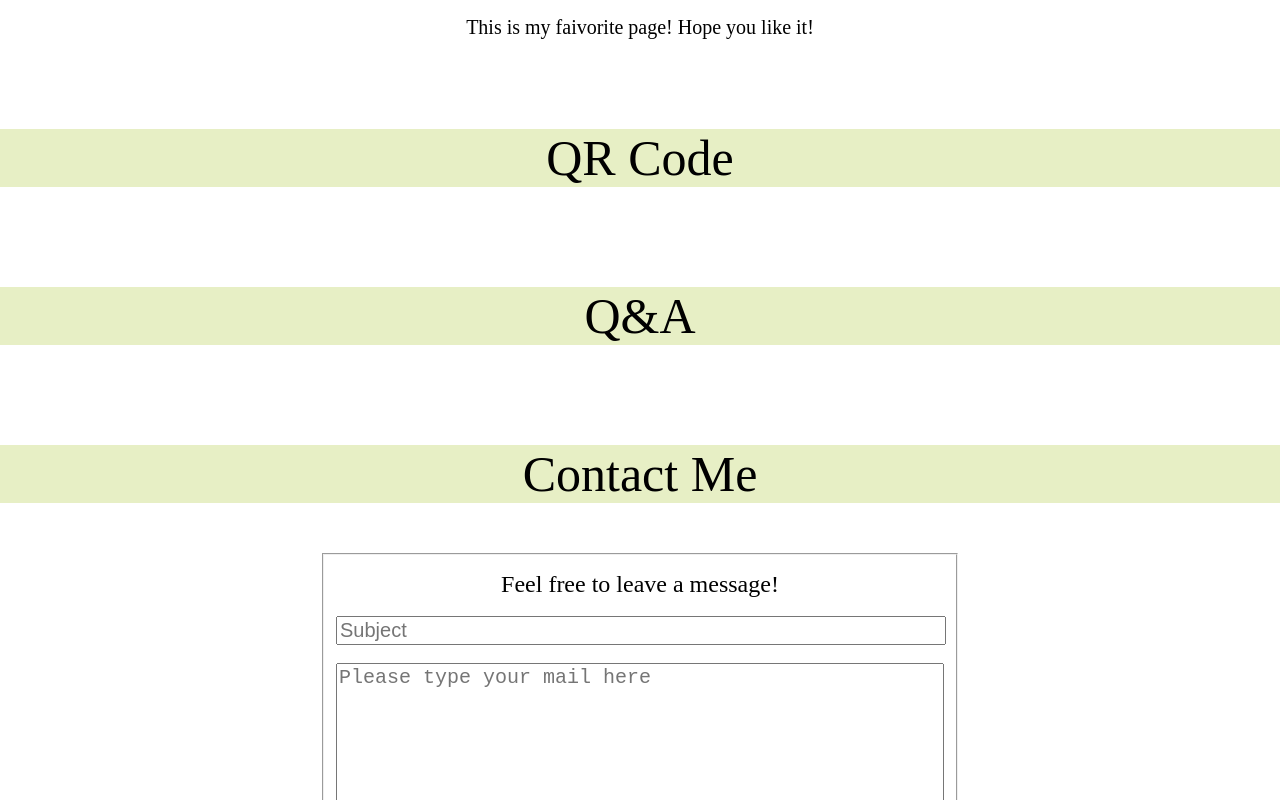
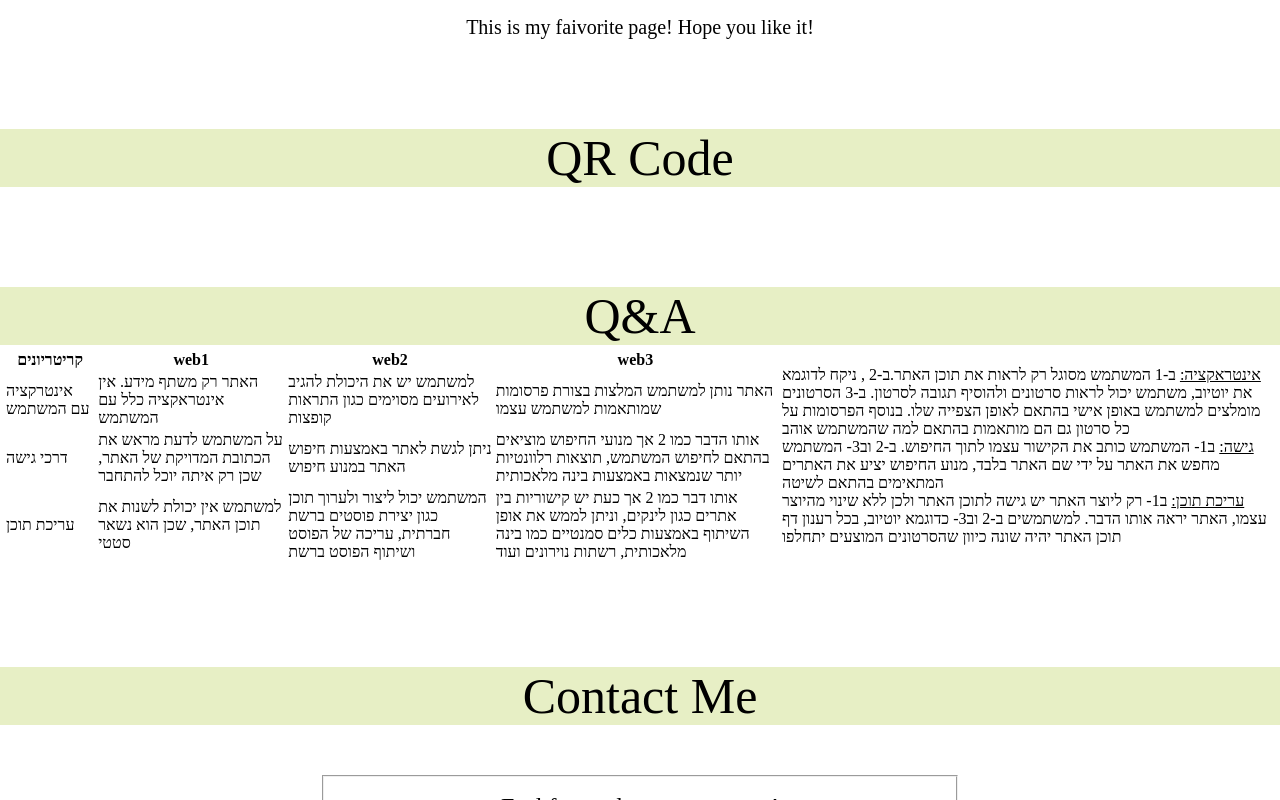
Before and after one commit to Web-Development-Environments-2021/assignment1-perrys21, a plain HTML site: page index.html in a window 1280 px wide. Shown: the part 2000-2800 px from the top of the page. Drawn offline with Linux system fonts and the light colour scheme; a script that the page names is missing.

Commit message:
Update index.html

```diff
--- a/index.html
+++ b/index.html
@@ -35,8 +35,8 @@
              Status : Married , Retired <br>
         </deta>
         <deta id="right">
-             I was an enteratiner <br>
-             A wreseler, actor and a rapper <br>
+             I was an entertainer <br>
+             A wrestler, actor and a rapper <br>
              I was a big star in WWE <br>
              and you can't see me
         </deta>
@@ -78,6 +78,56 @@
         <div id="qa">Q&A</div>
         <a name=qa></a>
     </div>
+
+
+    <table class="wrapper">
+        <tr>
+            <td>
+                <table class="leftTable">
+                    <tr>
+                        <th>קריטריונים</th>
+                        <th>web1</th>
+                        <th>web2</th>
+                        <th>web3</th>
+                    </tr>
+                    <tr>
+                        <td>אינטרקציה עם המשתמש</td>
+                        <td>האתר רק משתף מידע. אין אינטראקציה כלל עם המשתמש</td>
+                        <td>למשתמש יש את היכולת להגיב לאירועים מסוימים כגון התראות קופצות</td>
+                        <td>האתר נותן למשתמש המלצות בצורת פרסומות שמותאמות למשתמש עצמו</td>
+                    </tr>
+                    <tr>
+                        <td>דרכי גישה</td>
+                        <td>על המשתמש לדעת מראש את הכתובת המדויקת של האתר, שכן רק איתה יוכל להתחבר</td>
+                        <td>ניתן לגשת לאתר באמצעות חיפוש האתר במנוע חיפוש</td>
+                        <td>אותו הדבר כמו 2 אך מנועי החיפוש מוציאים בהתאם לחיפוש המשתמש, תוצאות רלוונטיות יותר שנמצאות באמצעות בינה מלאכותית</td>
+                    </tr>
+                    <tr>
+                        <td>עריכת תוכן</td>
+                        <td>למשתמש אין יכולת לשנות את תוכן האתר, שכן הוא נשאר סטטי</td>
+                        <td>המשתמש יכול ליצור ולערוך תוכן כגון יצירת פוסטים ברשת חברתית, עריכה של הפוסט ושיתוף הפוסט ברשת</td>
+                        <td>אותו דבר כמו 2 אך כעת יש קישוריות בין אתרים כגון לינקים, וניתן לממש את אופן השיתוף באמצעות כלים סמנטיים כמו בינה מלאכותית, רשתות נוירונים ועוד</td>
+                    </tr>
+                </table>
+            </td>
+            <td>
+                <U>אינטראקציה:</U>
+                ב-1 המשתמש מסוגל רק לראות את תוכן האתר.ב-2 , ניקח לדוגמא את יוטיוב, משתמש יכול לראות סרטונים ולהוסיף תגובה לסרטון. ב-3 הסרטונים מומלצים למשתמש באופן אישי בהתאם לאופן הצפייה שלו. בנוסף הפרסומות על כל סרטון גם הם מותאמות בהתאם למה שהמשתמש אוהב
+                <br>
+                <U>גישה:</U>
+                ב1- המשתמש כותב את הקישור עצמו לתוך החיפוש. ב-2 וב3- המשתמש מחפש את האתר על ידי שם האתר בלבד, מנוע החיפוש יציע את האתרים המתאימים בהתאם לשיטה
+                <br>
+                <U>עריכת תוכן:</U>
+                ב1- רק ליוצר האתר יש גישה לתוכן האתר ולכן ללא שינוי מהיוצר עצמו, האתר יראה אותו הדבר. למשתמשים ב-2 וב3- כדוגמא יוטיוב, בכל רענון דף תוכן האתר יהיה שונה כיוון שהסרטונים המוצעים יתחלפו
+
+            </td>
+
+
+        </tr>
+    </table>
+
+
+
 
     <div id="contacttitle">
         <div id="contact">Contact Me</div>
```
